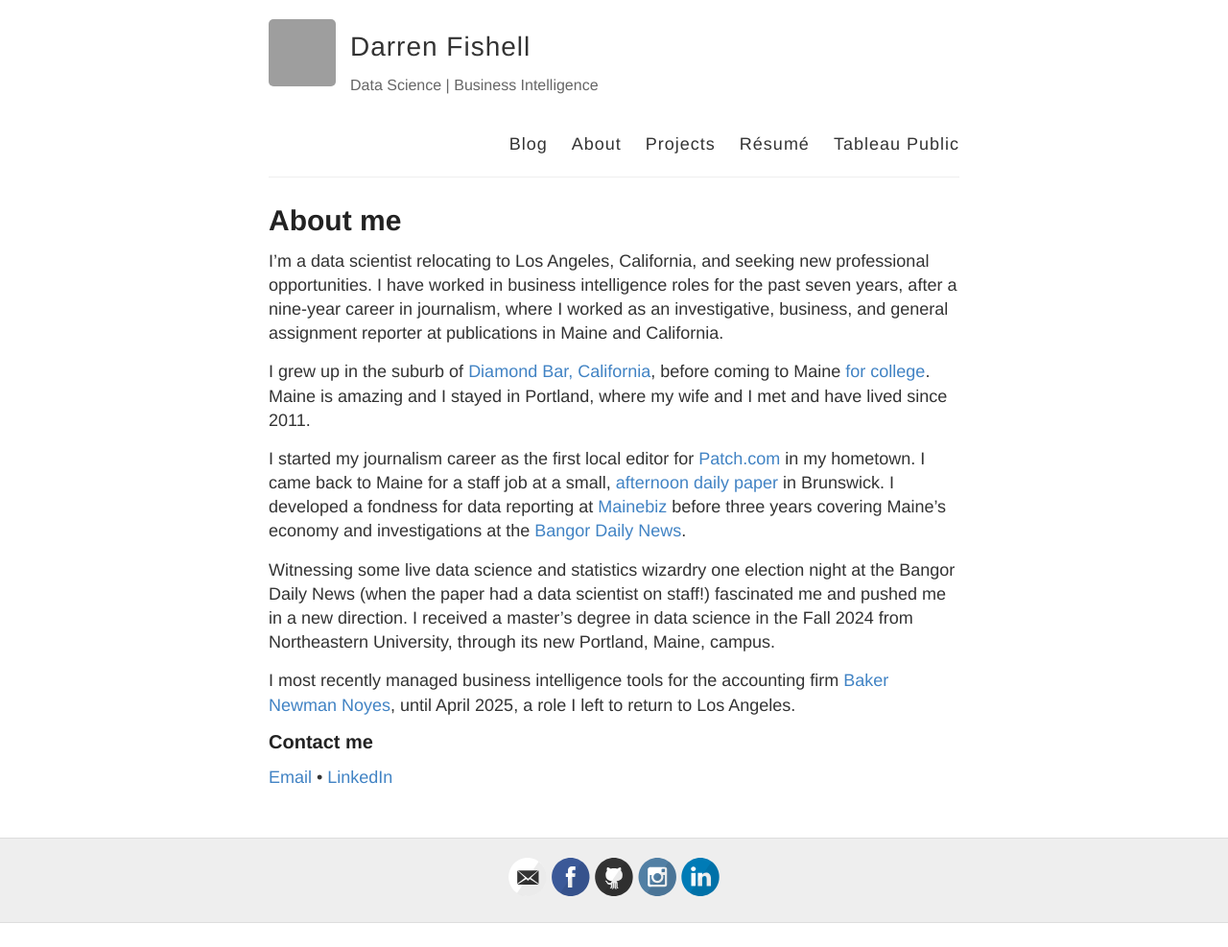
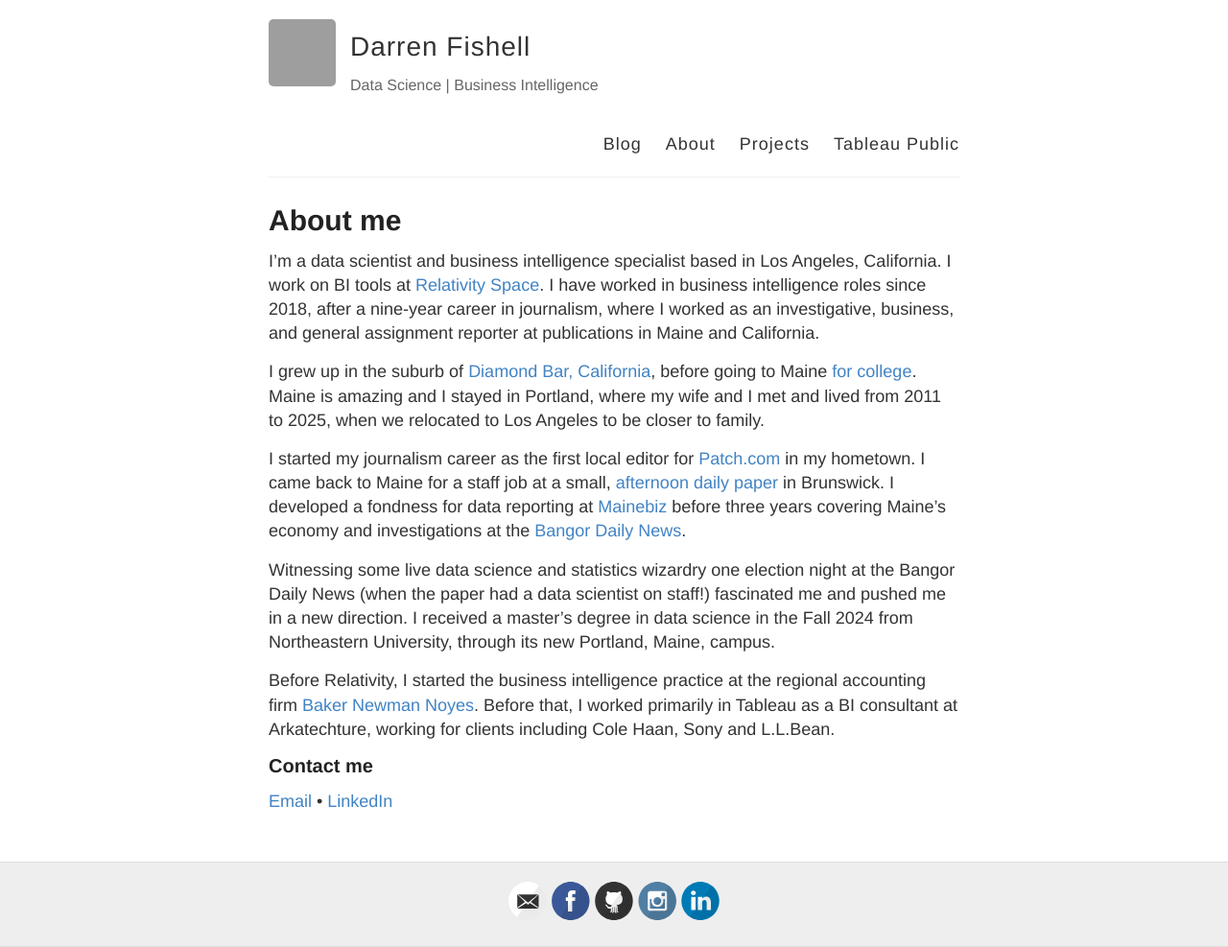
Before and after one commit to darrenfishell/darrenfishell.github.io, a Jekyll site: the page built from about.md, in a window 1280 px wide. Shown: the whole page at 96% size. Built offline with Jekyll 4.4.1, drawn with Linux system fonts in a browser that asks for light colours; before the commit the page ends 962 px from its top, so only the background shows below that; grey boxes are pictures that could not be loaded.

Commit message:
Update about, remove resume and fix 404

```diff
--- a/_includes/header.html
+++ b/_includes/header.html
@@ -10,7 +10,6 @@
 		<a href="{{ site.baseurl }}/">Blog</a>
 		<a href="{{ site.baseurl }}/about">About</a>
 		<a href="{{ site.baseurl }}/projects">Projects</a>
-		<a href="{{ site.baseurl }}/resume">Résumé</a>
 		<a href="https://public.tableau.com/app/profile/darren.fishell/vizzes#!/">Tableau Public</a>
 	  </nav>
 	</header>
--- a/about.md
+++ b/about.md
@@ -4,16 +4,16 @@
 permalink: /about/
 ---
 
-I'm a data scientist relocating to Los Angeles, California, and seeking new professional opportunities. I have worked in business intelligence roles for the past seven years, after a nine-year career in journalism, where I worked as an investigative, business, and general assignment reporter at publications in Maine and California.
+I'm a data scientist and business intelligence specialist based in Los Angeles, California. I work on BI tools at [Relativity Space](https://www.relativityspace.com/). I have worked in business intelligence roles since 2018, after a nine-year career in journalism, where I worked as an investigative, business, and general assignment reporter at publications in Maine and California.
 
-I grew up in the suburb of [Diamond Bar, California](https://en.wikipedia.org/wiki/Diamond_Bar,_California), before coming to Maine [for college](http://bowdoin.edu). Maine is amazing and I stayed in Portland, where my wife and I met and have lived since 2011.
+I grew up in the suburb of [Diamond Bar, California](https://en.wikipedia.org/wiki/Diamond_Bar,_California), before going to Maine [for college](http://bowdoin.edu). Maine is amazing and I stayed in Portland, where my wife and I met and lived from 2011 to 2025, when we relocated to Los Angeles to be closer to family.
 
 I started my journalism career as the first local editor for [Patch.com](https://patch.com/users/darren-fishell) in my hometown. I came back to Maine for a staff job at a small, [afternoon daily paper](http://timesrecord.com) in Brunswick. I developed a fondness for data reporting at [Mainebiz](http://mainebiz.com) before three years covering Maine's economy and investigations at the [Bangor Daily News](http://bangordailynews.com).
 
 Witnessing some live data science and statistics wizardry one election night at the Bangor Daily News (when the paper had a data scientist on staff!) fascinated me and pushed me in a new direction. I received a master's degree in data science in the Fall 2024 from Northeastern University, through its new Portland, Maine, campus.
 
-I most recently managed business intelligence tools for the accounting firm [Baker Newman Noyes](https://www.bnncpa.com/), until April 2025, a role I left to return to Los Angeles.
+Before Relativity, I started the business intelligence practice at the regional accounting firm [Baker Newman Noyes](https://www.bnncpa.com/). Before that, I worked primarily in Tableau as a BI consultant at Arkatechture, working for clients including Cole Haan, Sony and L.L.Bean.
 
 ### Contact me
 
-[Email](mailto:darrenfishell@proton.me) • [LinkedIn](https://www.linkedin.com/in/darrenfishell/)
+[Email](mailto:darrenfishell@protonmail.com) • [LinkedIn](https://www.linkedin.com/in/darrenfishell/)
```
Also changed, not shown: 404.md (+1 -0 lines), resume.md (deleted, +0 -90 lines).
